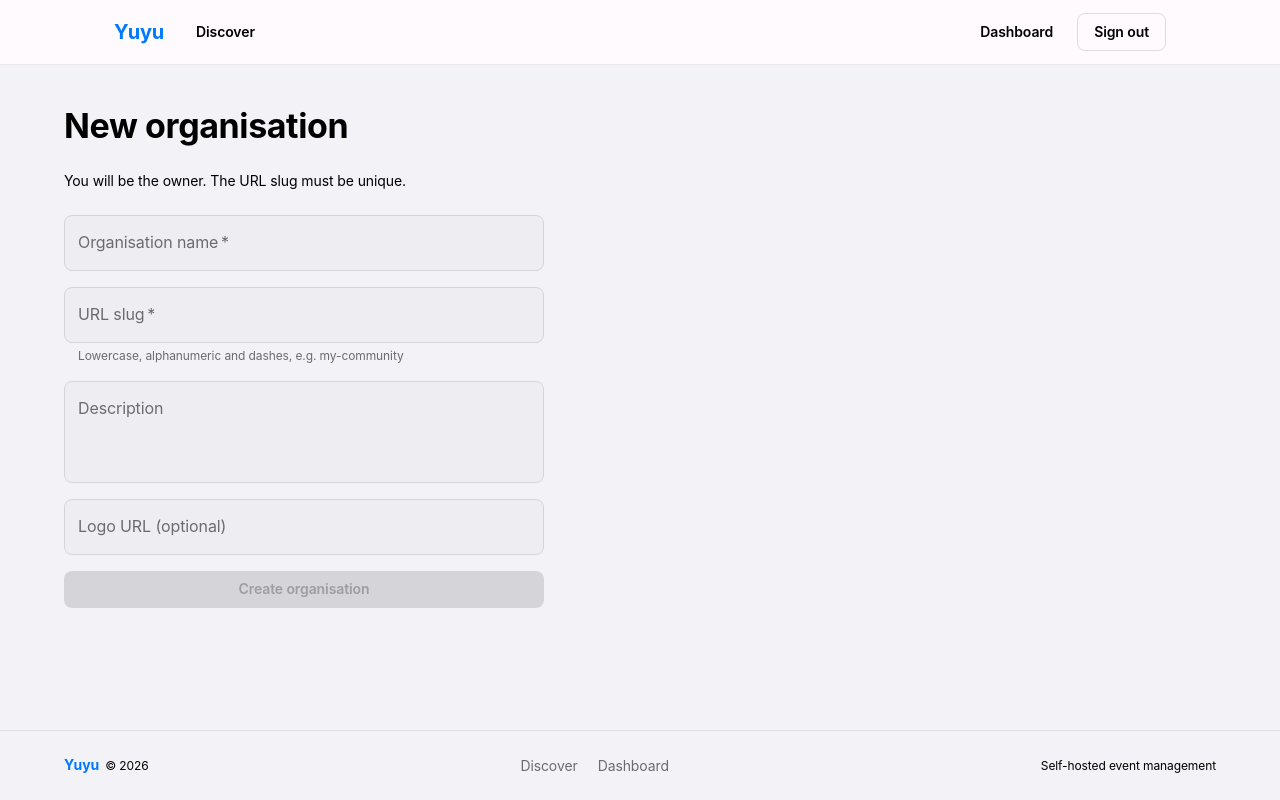
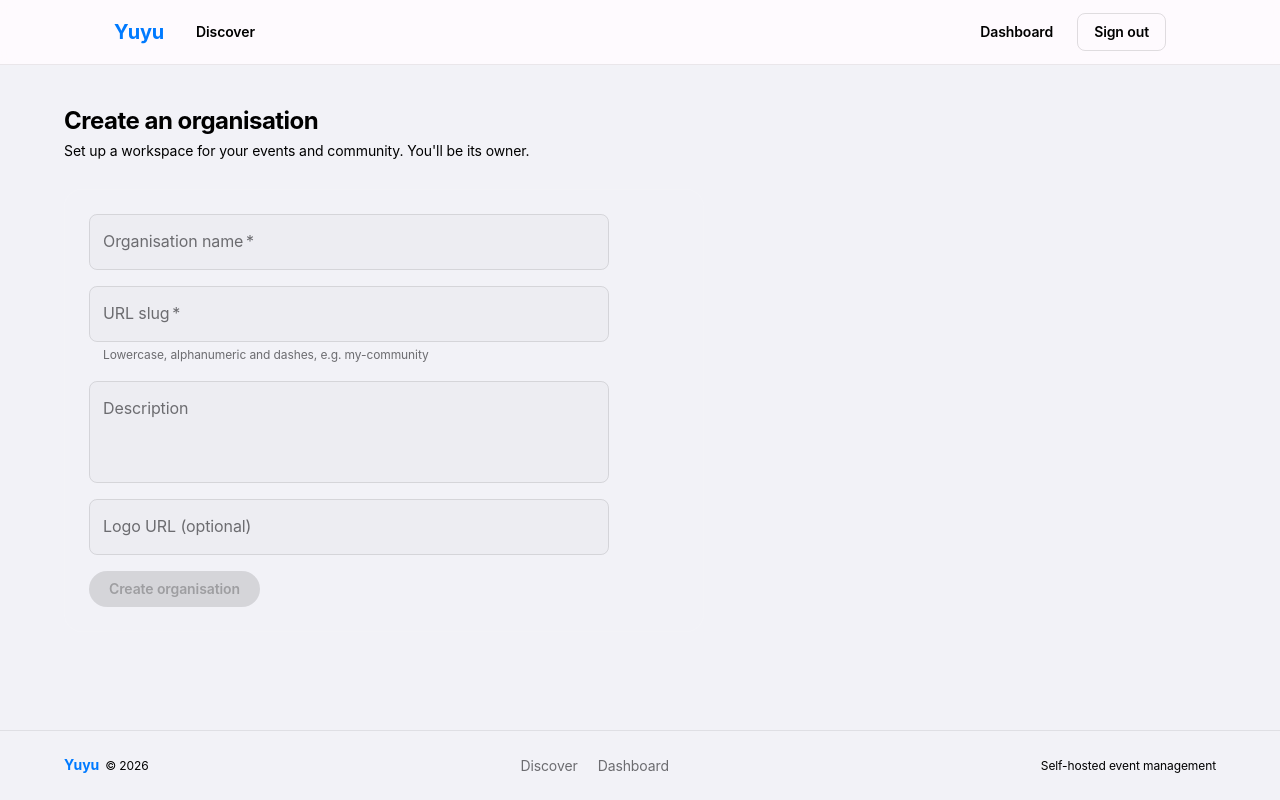
Before and after one commit to twilighty-abhi/yuyu, a Next.js app: page /dashboard/org/new in a window 1280 px wide. Built offline with nearby package versions, Linux system fonts and the light colour scheme; no server answers; sample sign-in values are in the browser's storage; what @mui/material-nextjs would draw is missing.

Commit message:
Unify organisation management layouts

```diff
--- a/app/dashboard/[orgSlug]/series/[seriesId]/page.tsx
+++ b/app/dashboard/[orgSlug]/series/[seriesId]/page.tsx
@@ -62,19 +62,24 @@ export default async function SeriesManagePage({ params }: Props) {
   }));
 
   return (
-    <Stack spacing={3}>
-      <Typography variant="h5" component="h1" sx={{ fontWeight: 600 }}>
-        {series.title}
-      </Typography>
+    <Stack spacing={3.5} sx={{ py: { xs: 1, sm: 2 } }}>
+      <Stack spacing={0.5}>
+        <Typography variant="h5" component="h1" sx={{ fontWeight: 700, letterSpacing: "-0.5px" }}>
+          {series.title}
+        </Typography>
+        <Typography variant="body2" color="text.secondary">
+          Manage this recurring event and its upcoming occurrences.
+        </Typography>
+      </Stack>
 
-      <Paper variant="outlined" sx={{ p: 3 }}>
-        <Typography variant="subtitle1" gutterBottom sx={{ fontWeight: 600 }}>
+      <Paper variant="outlined" sx={{ p: { xs: 2, sm: 3 }, borderRadius: "18px", borderColor: "rgba(255,255,255,0.08)", backgroundColor: "rgba(255,255,255,0.025)" }}>
+        <Typography variant="subtitle1" gutterBottom sx={{ fontWeight: 700 }}>
           Series details
         </Typography>
         <EditSeriesForm organisationSlug={organisation.slug} series={series} />
       </Paper>
 
-      <Typography variant="h6" component="h2">
+      <Typography variant="h6" component="h2" sx={{ fontWeight: 700, letterSpacing: "-0.3px" }}>
         Invites
       </Typography>
       <SeriesInvitePanel
@@ -86,28 +91,28 @@ export default async function SeriesManagePage({ params }: Props) {
         }))}
       />
 
-      <Typography variant="h6" component="h2">
+      <Typography variant="h6" component="h2" sx={{ fontWeight: 700, letterSpacing: "-0.3px" }}>
         Upcoming instances
       </Typography>
-      <TableContainer component={Paper} variant="outlined">
+      <TableContainer component={Paper} variant="outlined" sx={{ overflow: "hidden", borderRadius: "16px", borderColor: "rgba(255,255,255,0.08)", backgroundColor: "rgba(28,28,30,0.82)" }}>
         <Table size="small">
           <TableHead>
-            <TableRow>
-              <TableCell>Start</TableCell>
-              <TableCell align="right">Link</TableCell>
+            <TableRow sx={{ backgroundColor: "rgba(255,255,255,0.025)" }}>
+              <TableCell sx={{ py: 1.25, color: "rgba(255,255,255,0.48)", fontSize: "0.7rem", fontWeight: 700, letterSpacing: "0.7px", textTransform: "uppercase" }}>Start</TableCell>
+              <TableCell align="right" sx={{ py: 1.25, color: "rgba(255,255,255,0.48)", fontSize: "0.7rem", fontWeight: 700, letterSpacing: "0.7px", textTransform: "uppercase" }}>Event page</TableCell>
             </TableRow>
           </TableHead>
           <TableBody>
             {series.instances.map((inst) => (
-              <TableRow key={inst.id}>
-                <TableCell>
+              <TableRow key={inst.id} hover sx={{ "&:last-child td": { borderBottom: 0 }, "&:hover": { backgroundColor: "rgba(255,255,255,0.035)" } }}>
+                <TableCell sx={{ py: 1.5, fontWeight: 600 }}>
                   {inst.startDateTime.toLocaleString(undefined, {
                     timeZone: series.timezone,
                   })}
                 </TableCell>
-                <TableCell align="right">
-                  <Link href={`/${organisation.slug}/i/${inst.id}`}>
-                    Public page
+                <TableCell align="right" sx={{ py: 1.5 }}>
+                  <Link href={`/${organisation.slug}/i/${inst.id}`} style={{ color: "#0A84FF", fontSize: "0.875rem", fontWeight: 650 }}>
+                    View event
                   </Link>
                 </TableCell>
               </TableRow>
@@ -118,7 +123,7 @@ export default async function SeriesManagePage({ params }: Props) {
 
       {firstInstanceId ? (
         <>
-          <Typography variant="h6" component="h2">
+          <Typography variant="h6" component="h2" sx={{ fontWeight: 700, letterSpacing: "-0.3px" }}>
             Attendees (first upcoming occurrence)
           </Typography>
           <AttendeeTable
--- a/app/dashboard/org/new/page.tsx
+++ b/app/dashboard/org/new/page.tsx
@@ -1,17 +1,22 @@
 import Typography from "@mui/material/Typography";
 import Stack from "@mui/material/Stack";
+import Paper from "@mui/material/Paper";
 import { CreateOrgForm } from "@/components/org/CreateOrgForm";
 
 export default function NewOrganisationPage() {
   return (
-    <Stack spacing={3} sx={{ py: 2 }}>
-      <Typography variant="h4" component="h1">
-        New organisation
-      </Typography>
-      <Typography variant="body2" color="text.secondary">
-        You will be the owner. The URL slug must be unique.
-      </Typography>
-      <CreateOrgForm />
+    <Stack spacing={3.5} sx={{ py: { xs: 1, sm: 2 }, maxWidth: 640 }}>
+      <Stack spacing={0.5}>
+        <Typography variant="h5" component="h1" sx={{ fontWeight: 700, letterSpacing: "-0.5px" }}>
+          Create an organisation
+        </Typography>
+        <Typography variant="body2" color="text.secondary">
+          Set up a workspace for your events and community. You&apos;ll be its owner.
+        </Typography>
+      </Stack>
+      <Paper variant="outlined" sx={{ p: { xs: 2, sm: 3 }, borderRadius: "18px", borderColor: "rgba(255,255,255,0.08)", backgroundColor: "rgba(255,255,255,0.025)" }}>
+        <CreateOrgForm />
+      </Paper>
     </Stack>
   );
 }
--- a/components/invites/SeriesInvitePanel.tsx
+++ b/components/invites/SeriesInvitePanel.tsx
@@ -1,5 +1,3 @@
-"use client";
-
 "use client";
 
 import { useState, useTransition } from "react";
--- a/components/org/CreateOrgForm.tsx
+++ b/components/org/CreateOrgForm.tsx
@@ -64,7 +64,7 @@ export function CreateOrgForm() {
     <Stack
       component="form"
       spacing={2}
-      sx={{ maxWidth: 480 }}
+      sx={{ maxWidth: 520 }}
       onSubmit={(e) => {
         e.preventDefault();
         setError(null);
@@ -112,7 +112,7 @@ export function CreateOrgForm() {
         minRows={3}
       />
       <TextField name="logoUrl" label="Logo URL (optional)" fullWidth />
-      <Button type="submit" variant="contained" disabled={isSubmitDisabled} size="large">
+      <Button type="submit" variant="contained" disabled={isSubmitDisabled} size="large" sx={{ alignSelf: "flex-start", textTransform: "none", borderRadius: 2, px: 2.5 }}>
         Create organisation
       </Button>
     </Stack>
```
